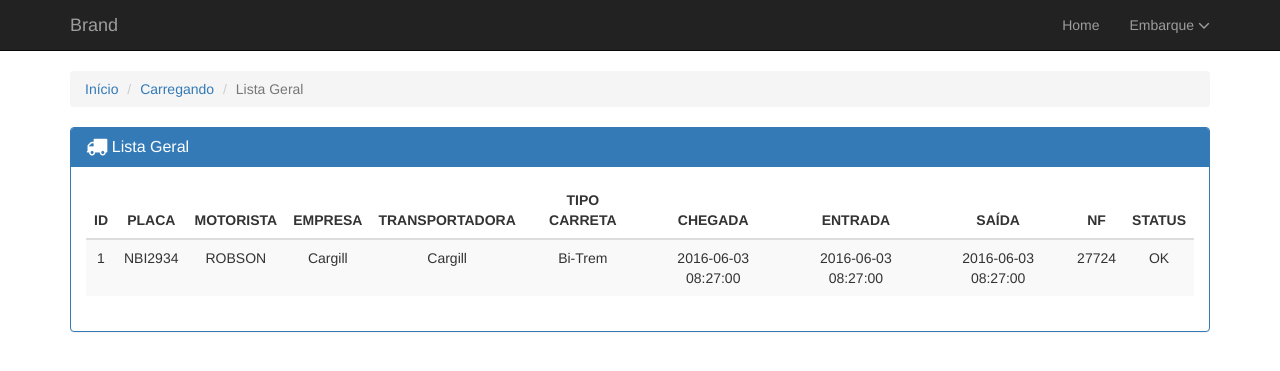
After one commit to weninsgthon/Controle-Guaritas, a PHP site: page /lista-geral.php in a window 1280 px wide. The commit adds this page. Shown: the top 371 px of the page. Run offline with PHP 8.4, Linux system fonts and the light colour scheme; some libraries are stand-ins or nearby versions.

Commit message:
Atualização
Atualizações
Menu Geral
Menu carregando
Inserção do menu lista geral

```diff
--- a/carregando.php
+++ b/carregando.php
@@ -13,10 +13,14 @@
     <!-- Menu Principal -->
     <?php include 'menu.php';?>
 
+    <!-- Conteúdo -->
     <div class="section">
         <div class="container">
             <div class="row">
                 <div class="col-md-12">
+                    <ul class="breadcrumb"><li><a href="index.php">Início</a></li>
+                        <li><a href="lista-geral.php">Lista Geral</a></li>
+                        <li class="active">Carregando</li></ul>
                         <div class="panel panel-primary">
                             <div class="panel-heading">
                                 <h3 class="panel-title"><i class="fa fa-truck fa-lg" aria-hidden="true"></i> Carregamento Grãos</h3>
--- /dev/null
+++ b/lista-geral.php
@@ -0,0 +1,73 @@
+<!DOCTYPE html>
+<html lang="pt-BR">
+<head>
+	<meta charset="UTF-8">
+	<meta http-equiv="X-UA-Compatible" content="IE=edge">
+	<meta name="viewport" content="width=device-width, initial-scale=1">
+	<title>Document</title>
+	<!-- Conteúdo CSS -->
+	<?php include 'css.php';?>
+</head>
+<body>
+
+	<!-- Menu Principal -->
+	<?php include 'menu.php';?>
+
+	<!-- Conteúdo -->
+	<div class="section">
+		<div class="container">
+			<div class="row">
+				<div class="col-md-12">
+					<ul class="breadcrumb"><li><a href="index.php">Início</a></li>
+						<li><a href="carregando.php">Carregando</a></li>
+						<li class="active">Lista Geral</li></ul>
+						<div class="panel panel-primary">
+							<div class="panel-heading">
+								<h3 class="panel-title"><i class="fa fa-truck fa-lg" aria-hidden="true"></i> Lista Geral</h3>
+							</div>
+							<div class="panel-body">
+								<div class="table-responsive">
+									<table class="table table-hover table-striped">
+										<thead>
+											<tr>
+												<th class="text-center">ID</th>
+												<th class="text-center">PLACA</th>
+												<th class="text-center">MOTORISTA</th>
+												<th class="text-center">EMPRESA</th>
+												<th class="text-center">TRANSPORTADORA</th>
+												<th class="text-center">TIPO CARRETA</th>
+												<th class="text-center">CHEGADA</th>
+												<th class="text-center">ENTRADA</th>
+												<th class="text-center">SAÍDA</th>
+												<th class="text-center">NF</th>
+												<th class="text-center">STATUS</th>
+											</tr>
+										</thead>
+										<tbody class="text-center">
+											<tr>
+												<td>1</td>
+												<td>NBI2934</td>
+												<td>ROBSON</td>
+												<td>Cargill</td>
+												<td>Cargill</td>
+												<td>Bi-Trem</td>
+												<td>2016-06-03 08:27:00</td>
+												<td>2016-06-03 08:27:00</td>
+												<td>2016-06-03 08:27:00</td>
+												<td>27724</td>
+												<td>OK</td>
+											</tr>
+										</tbody>
+									</table>
+								</div>
+							</div>
+						</div>
+					</div>
+				</div>
+			</div>
+		</div>
+
+		<!-- jQuery (obrigatório para plugins JavaScript) -->
+		<?php include 'js.php';?>
+	</body>
+	</html>
--- a/menu.php
+++ b/menu.php
@@ -21,7 +21,7 @@
 							<a href="carregando.php">Carregando</a>
 						</li>
 						<li>
-                  <a href="lista_geral.php">Lista Geral</a>
+							<a href="lista-geral.php">Lista Geral</a>
 						</li>
 					</ul>
 				</li>
```
Lines whose indentation alone changed are shown as unchanged.
